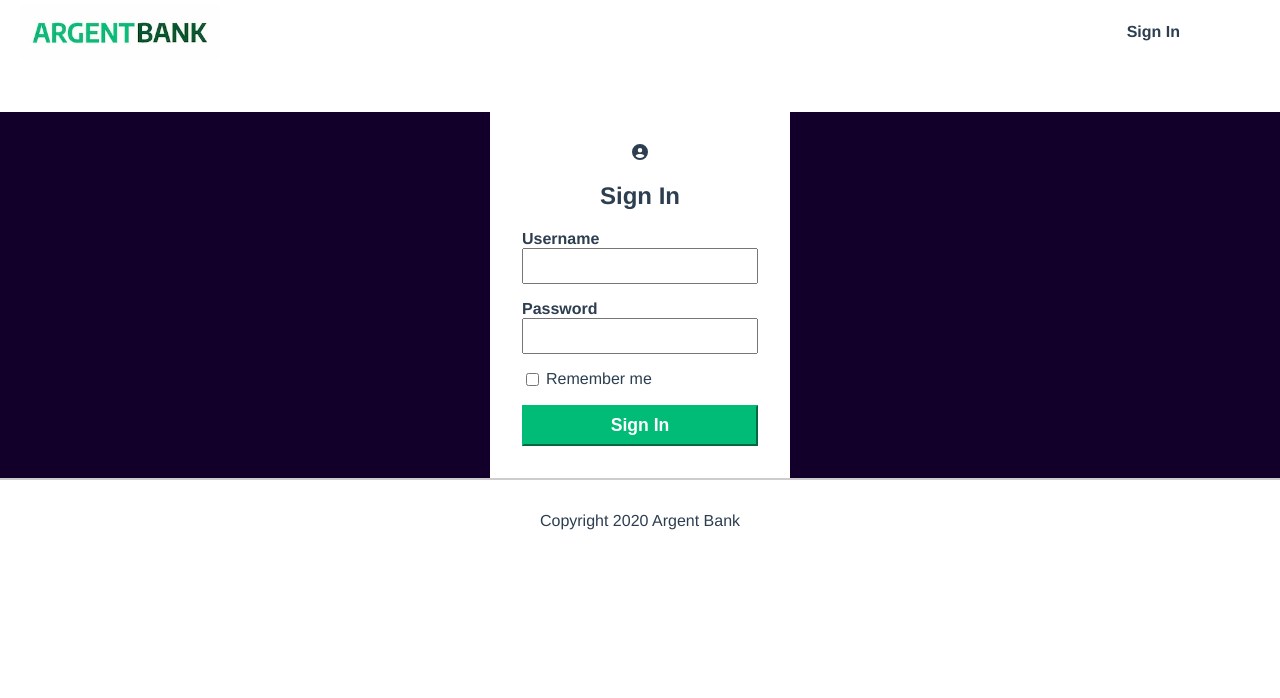
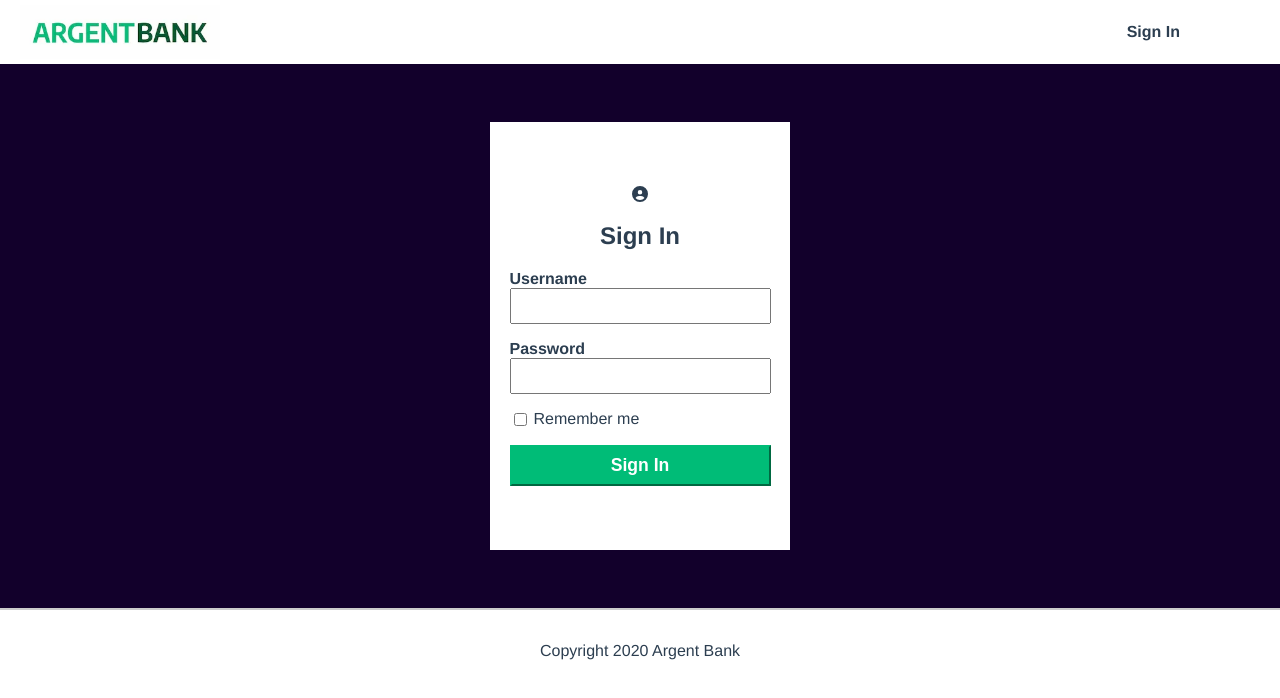
Before and after one commit to dorea5/ProjetBankOp, a React (Vite) app in the folder Projet-10-Bank-API/: page /sign-in in a window 1280 px wide. Shown: the top 698 px of the page. Built offline with nearby package versions, Linux system fonts and the light colour scheme.

Commit message:
css signin

```diff
--- a/Projet-10-Bank-API/src/Pages/SignIn/Signin.jsx
+++ b/Projet-10-Bank-API/src/Pages/SignIn/Signin.jsx
@@ -30,7 +30,7 @@ function SignIn() {
   return (
     <div>
       <Header />
-      <main className="main bg-dark">
+      <main className="main bg-dark-signin">
         <section className="sign-in-content">
           <FontAwesomeIcon icon={faCircleUser} />
           <h1>Sign In</h1>
--- a/Projet-10-Bank-API/src/assets/css/main.css
+++ b/Projet-10-Bank-API/src/assets/css/main.css
@@ -13,6 +13,14 @@ body {
   min-height: 100vh;
 }
 
+
+.bg-dark-signin {
+  background-color: #12002b;
+  min-height: 34em;
+  display: flex;
+  justify-content: center;
+  align-items: center;
+}
 
 .bg-dark {
   background-color: #12002b;
@@ -211,9 +219,11 @@ body {
   box-sizing: border-box;
   background-color: white;
   width: 300px;
-  margin: 0 auto;
-  margin-top: 3rem;
-  padding: 2rem;
+  padding: 4rem;
+  display: flex;
+  flex-direction: column;
+  justify-content: center;
+  align-items: center;
 }
 
 .sign-in-icon {
```
